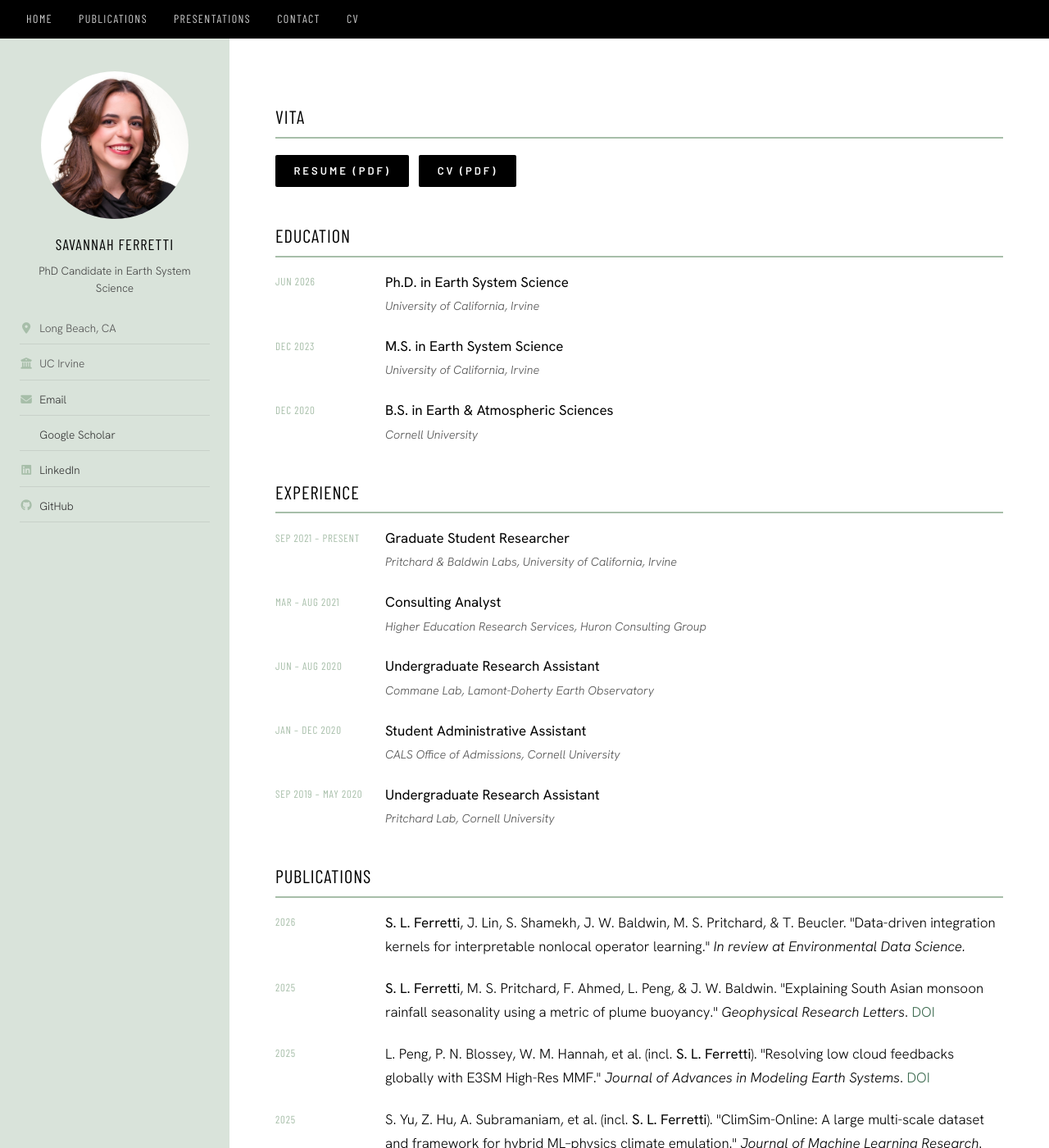
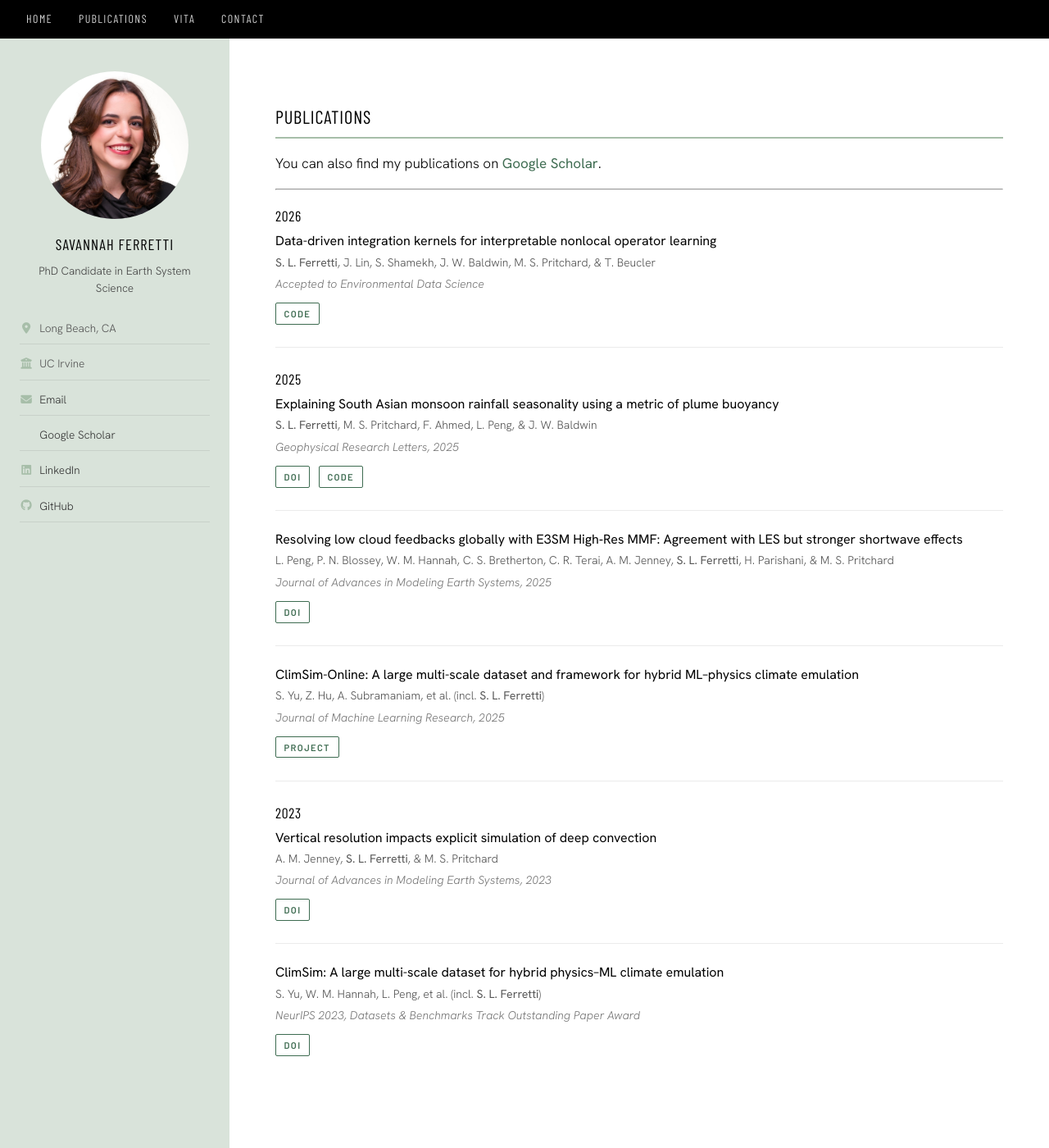
Before and after one commit to savannahferretti/savannahferretti.github.io, a Jekyll site: the page built from pages/publications.md, in a window 1280 px wide and 1400 px high. Shown: the whole window at 82% size. Built offline with Jekyll 4.4.1, drawn with Linux system fonts in a browser that asks for light colours; a style sheet for code colours, icons or effects is not loaded; some of the changed text lies outside the part shown.

Commit message:
Rename CV to Vita, remove Presentations page, bolder links
- Rename /cv/ → /vita/ with intro text before download buttons
- Nav: "CV" → "Vita", moved left of Contact; remove "Presentations"
- Delete pages/presentations.md and pages/cv.md
- Body text links now font-weight: 400 (one step bolder than body 300)
- Publications page: consistent two-button pill format per entry

https://claude.ai/code/session_01BJ1bJEe2rXkMdueacyJrc7

```diff
--- a/_layouts/default.html
+++ b/_layouts/default.html
@@ -17,9 +17,8 @@
     <nav class="masthead-nav">
       <a href="/">Home</a>
       <a href="/publications/">Publications</a>
-      <a href="/presentations/">Presentations</a>
+      <a href="/vita/">Vita</a>
       <a href="/contact/">Contact</a>
-      <a href="/cv/">CV</a>
     </nav>
   </header>
 
--- a/design/style.css
+++ b/design/style.css
@@ -50,6 +50,7 @@ strong { font-weight: 400; }
 a {
   color: var(--sage-dark);
   text-decoration: none;
+  font-weight: 400;
 }
 
 a:hover {
--- a/pages/publications.md
+++ b/pages/publications.md
@@ -1,166 +1,72 @@
 ---
 layout: default
-title: CV
-permalink: /cv/
+title: Publications
+permalink: /publications/
 ---
 
-## Vita
+## Publications
 
-<div class="cv-downloads">
-  <a href="/files/resume.pdf" class="button" target="_blank">Resume (PDF)</a>
-  <a href="/files/cv.pdf" class="button" target="_blank">CV (PDF)</a>
-</div>
+You can also find my publications on [Google Scholar](https://scholar.google.com/citations?user=kH2IC6wAAAAJ&hl).
 
-## Education
+---
 
-<div class="cv-entry">
-  <div class="cv-entry__date">Jun 2026</div>
-  <div class="cv-entry__body">
-    <p class="cv-entry__title">Ph.D. in Earth System Science</p>
-    <p class="cv-entry__sub">University of California, Irvine</p>
+### 2026
+
+<div class="publication">
+  <p class="publication__title">Data-driven integration kernels for interpretable nonlocal operator learning</p>
+  <p class="publication__authors"><strong>S. L. Ferretti</strong>, J. Lin, S. Shamekh, J. W. Baldwin, M. S. Pritchard, & T. Beucler</p>
+  <p class="publication__venue">Accepted to Environmental Data Science</p>
+  <div class="publication__links">
+    <a href="https://github.com/savannahferretti/monsoon-kernels">Code</a>
   </div>
 </div>
 
-<div class="cv-entry">
-  <div class="cv-entry__date">Dec 2023</div>
-  <div class="cv-entry__body">
-    <p class="cv-entry__title">M.S. in Earth System Science</p>
-    <p class="cv-entry__sub">University of California, Irvine</p>
+### 2025
+
+<div class="publication">
+  <p class="publication__title">Explaining South Asian monsoon rainfall seasonality using a metric of plume buoyancy</p>
+  <p class="publication__authors"><strong>S. L. Ferretti</strong>, M. S. Pritchard, F. Ahmed, L. Peng, & J. W. Baldwin</p>
+  <p class="publication__venue">Geophysical Research Letters, 2025</p>
+  <div class="publication__links">
+    <a href="https://doi.org/10.1029/2025GL115546">DOI</a>
+    <a href="https://github.com/savannahferretti/monsoon-pod">Code</a>
   </div>
 </div>
 
-<div class="cv-entry">
-  <div class="cv-entry__date">Dec 2020</div>
-  <div class="cv-entry__body">
-    <p class="cv-entry__title">B.S. in Earth & Atmospheric Sciences</p>
-    <p class="cv-entry__sub">Cornell University</p>
+<div class="publication">
+  <p class="publication__title">Resolving low cloud feedbacks globally with E3SM High‐Res MMF: Agreement with LES but stronger shortwave effects</p>
+  <p class="publication__authors">L. Peng, P. N. Blossey, W. M. Hannah, C. S. Bretherton, C. R. Terai, A. M. Jenney, <strong>S. L. Ferretti</strong>, H. Parishani, & M. S. Pritchard</p>
+  <p class="publication__venue">Journal of Advances in Modeling Earth Systems, 2025</p>
+  <div class="publication__links">
+    <a href="https://doi.org/10.1029/2025MS005003">DOI</a>
   </div>
 </div>
 
-## Experience
-
-<div class="cv-entry">
-  <div class="cv-entry__date">Sep 2021 – Present</div>
-  <div class="cv-entry__body">
-    <p class="cv-entry__title">Graduate Student Researcher</p>
-    <p class="cv-entry__sub">Pritchard & Baldwin Labs, University of California, Irvine</p>
+<div class="publication">
+  <p class="publication__title">ClimSim-Online: A large multi-scale dataset and framework for hybrid ML–physics climate emulation</p>
+  <p class="publication__authors">S. Yu, Z. Hu, A. Subramaniam, et al. (incl. <strong>S. L. Ferretti</strong>)</p>
+  <p class="publication__venue">Journal of Machine Learning Research, 2025</p>
+  <div class="publication__links">
+    <a href="http://jmlr.org/papers/v26/24-1014.html">Project</a>
   </div>
 </div>
 
-<div class="cv-entry">
-  <div class="cv-entry__date">Mar – Aug 2021</div>
-  <div class="cv-entry__body">
-    <p class="cv-entry__title">Consulting Analyst</p>
-    <p class="cv-entry__sub">Higher Education Research Services, Huron Consulting Group</p>
+### 2023
+
+<div class="publication">
+  <p class="publication__title">Vertical resolution impacts explicit simulation of deep convection</p>
+  <p class="publication__authors">A. M. Jenney, <strong>S. L. Ferretti</strong>, & M. S. Pritchard</p>
+  <p class="publication__venue">Journal of Advances in Modeling Earth Systems, 2023</p>
+  <div class="publication__links">
+    <a href="https://doi.org/10.1029/2022MS003444">DOI</a>
   </div>
 </div>
 
-<div class="cv-entry">
-  <div class="cv-entry__date">Jun – Aug 2020</div>
-  <div class="cv-entry__body">
-    <p class="cv-entry__title">Undergraduate Research Assistant</p>
-    <p class="cv-entry__sub">Commane Lab, Lamont-Doherty Earth Observatory</p>
+<div class="publication">
+  <p class="publication__title">ClimSim: A large multi-scale dataset for hybrid physics–ML climate emulation</p>
+  <p class="publication__authors">S. Yu, W. M. Hannah, L. Peng, et al. (incl. <strong>S. L. Ferretti</strong>)</p>
+  <p class="publication__venue">NeurIPS 2023, Datasets & Benchmarks Track Outstanding Paper Award</p>
+  <div class="publication__links">
+    <a href="https://dl.acm.org/doi/10.5555/3666122.3667090">DOI</a>
   </div>
 </div>
-
-<div class="cv-entry">
-  <div class="cv-entry__date">Jan – Dec 2020</div>
-  <div class="cv-entry__body">
-    <p class="cv-entry__title">Student Administrative Assistant</p>
-    <p class="cv-entry__sub">CALS Office of Admissions, Cornell University</p>
-  </div>
-</div>
-
-<div class="cv-entry">
-  <div class="cv-entry__date">Sep 2019 – May 2020</div>
-  <div class="cv-entry__body">
-    <p class="cv-entry__title">Undergraduate Research Assistant</p>
-    <p class="cv-entry__sub">Pritchard Lab, Cornell University</p>
-  </div>
-</div>
-
-## Publications
-
-<div class="cv-entry">
-  <div class="cv-entry__date">2026</div>
-  <div class="cv-entry__body">
-    <p><strong>S. L. Ferretti</strong>, J. Lin, S. Shamekh, J. W. Baldwin, M. S. Pritchard, & T. Beucler. "Data-driven integration kernels for interpretable nonlocal operator learning." <em>In review at Environmental Data Science.</em></p>
-  </div>
-</div>
-
-<div class="cv-entry">
-  <div class="cv-entry__date">2025</div>
-  <div class="cv-entry__body">
-    <p><strong>S. L. Ferretti</strong>, M. S. Pritchard, F. Ahmed, L. Peng, & J. W. Baldwin. "Explaining South Asian monsoon rainfall seasonality using a metric of plume buoyancy." <em>Geophysical Research Letters</em>. <a href="https://doi.org/10.1029/2025GL115546">DOI</a></p>
-  </div>
-</div>
-
-<div class="cv-entry">
-  <div class="cv-entry__date">2025</div>
-  <div class="cv-entry__body">
-    <p>L. Peng, P. N. Blossey, W. M. Hannah, et al. (incl. <strong>S. L. Ferretti</strong>). "Resolving low cloud feedbacks globally with E3SM High-Res MMF." <em>Journal of Advances in Modeling Earth Systems</em>. <a href="https://doi.org/10.1029/2025MS005003">DOI</a></p>
-  </div>
-</div>
-
-<div class="cv-entry">
-  <div class="cv-entry__date">2025</div>
-  <div class="cv-entry__body">
-    <p>S. Yu, Z. Hu, A. Subramaniam, et al. (incl. <strong>S. L. Ferretti</strong>). "ClimSim-Online: A large multi-scale dataset and framework for hybrid ML–physics climate emulation." <em>Journal of Machine Learning Research</em>. <a href="http://jmlr.org/papers/v26/24-1014.html">Project</a></p>
-  </div>
-</div>
-
-<div class="cv-entry">
-  <div class="cv-entry__date">2023</div>
-  <div class="cv-entry__body">
-    <p>S. Yu, W. M. Hannah, L. Peng, et al. (incl. <strong>S. L. Ferretti</strong>). "ClimSim: A large multi-scale dataset for hybrid physics–ML climate emulation." <em>NeurIPS 2023 Datasets & Benchmarks Track</em>, Outstanding Paper Award. <a href="https://dl.acm.org/doi/10.5555/3666122.3667090">DOI</a></p>
-  </div>
-</div>
-
-<div class="cv-entry">
-  <div class="cv-entry__date">2023</div>
-  <div class="cv-entry__body">
-    <p>A. M. Jenney, <strong>S. L. Ferretti</strong>, & M. S. Pritchard. "Vertical resolution impacts explicit simulation of deep convection." <em>Journal of Advances in Modeling Earth Systems</em>. <a href="https://doi.org/10.1029/2022MS003444">DOI</a></p>
-  </div>
-</div>
-
-## Presentations
-
-<div class="cv-entry">
-  <div class="cv-entry__date">2025</div>
-  <div class="cv-entry__body">
-    <p>(Invited Oral) "Making Data-Driven Climate Prediction Interpretable by Design." <em>LEAP NSF-STC Lectures in Climate Data Science</em>.</p>
-    <p>(Oral) "Learning Nonlocal Controls on South Asian Monsoon Rainfall." <em>AGU Fall Meeting</em>, New Orleans, LA.</p>
-    <p>(Poster) "Towards Data-Driven Discovery of Thermodynamic Controls on South Asian Monsoon Rainfall." <em>LEAP Year 5 Meeting</em>, Briarcliff Manor, NY.</p>
-  </div>
-</div>
-
-<div class="cv-entry">
-  <div class="cv-entry__date">2024</div>
-  <div class="cv-entry__body">
-    <p>(Poster) "Spatiotemporal Stress-Testing of a Process-Oriented Diagnostic for Rainfall." <em>AGU Fall Meeting</em>, Washington, DC.</p>
-    <p>(Poster) "Unraveling CMIP6 Biases in Summer Monsoon Rainfall Over the Arabian Sea and Western India." <em>AMS 104th Annual Meeting</em>, Baltimore, MD.</p>
-  </div>
-</div>
-
-<div class="cv-entry">
-  <div class="cv-entry__date">2022</div>
-  <div class="cv-entry__body">
-    <p>(Invited Oral) "Using Models to Understand Climate Change." <em>University of California, Irvine</em>.</p>
-    <p>(Poster) "Understanding the Monthly Variation in the Upstream Enhancement of Indian Summer Monsoon Precipitation Near the Western Ghats." <em>AGU Fall Meeting</em>, Chicago, IL.</p>
-  </div>
-</div>
-
-<div class="cv-entry">
-  <div class="cv-entry__date">2020</div>
-  <div class="cv-entry__body">
-    <p>(Poster) "Assessing the Meteorological Impact on Methane Emission Changes in New York City During the COVID-19 Shutdown." <em>AGU Fall Meeting</em>, Virtual.</p>
-  </div>
-</div>
-
-## Skills
-
-<div class="cv-entry">
-  <div class="cv-entry__body">
-    <p>Python (PyTorch, PySR, Dask, Xarray, Pandas, Cartopy, Matplotlib), Bash, Git/GitHub, High-Performance/Distributed Computing, NetCDF/HDF5/Zarr, Linux, Microsoft Excel (Certified Specialist), LaTeX, WordPress</p>
-  </div>
-</div>
```
Also changed, not shown: pages/vita.md (renamed from pages/cv.md, +38 -10 lines).
